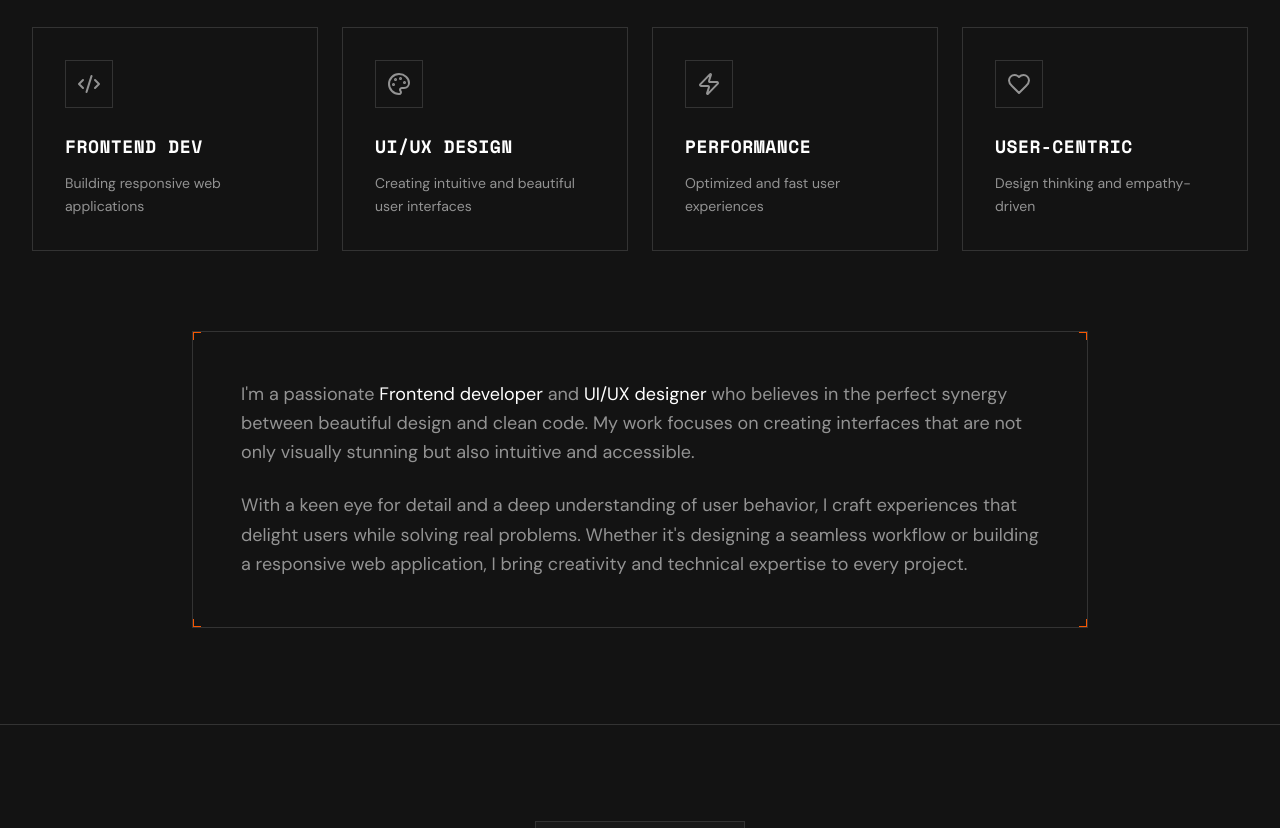
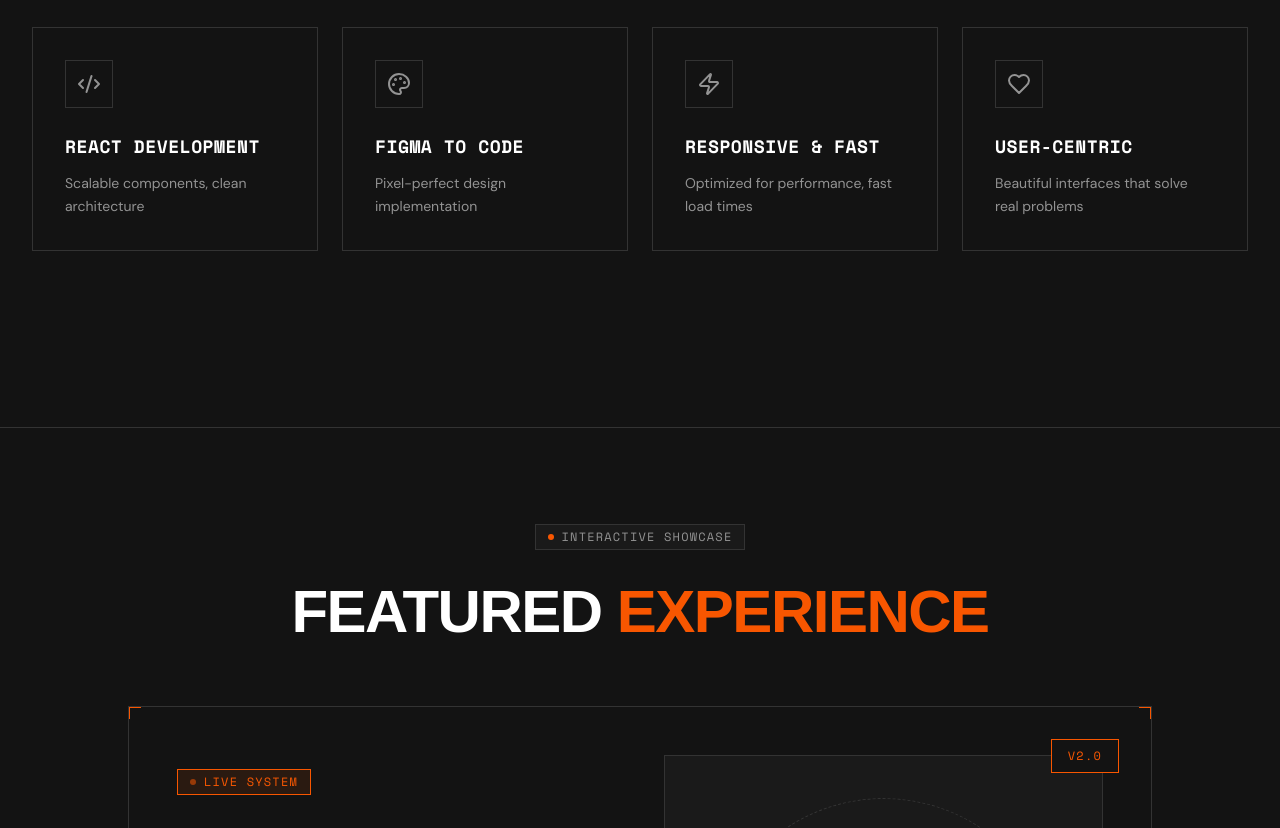
Before and after one commit to neelpatel6262/neel-patel-frontend-developer, a React (Vite) app: page / in a window 1280 px wide. Shown: the part 1120-1948 px from the top of the page. Built offline with nearby package versions, Linux system fonts and the light colour scheme; a web font is replaced by a local one.

Commit message:
feat(update): Blog Section & Hero Section

```diff
--- a/src/components/About.tsx
+++ b/src/components/About.tsx
@@ -12,10 +12,10 @@ export function About({ theme = 'dark' }: AboutProps) {
   const isInView = useInView(ref, { once: true, margin: '-100px' });
 
   const skills = [
-    { icon: Code2, title: 'Frontend Dev', description: 'Building responsive web applications' },
-    { icon: Palette, title: 'UI/UX Design', description: 'Creating intuitive and beautiful user interfaces' },
-    { icon: Zap, title: 'Performance', description: 'Optimized and fast user experiences' },
-    { icon: Heart, title: 'User-Centric', description: 'Design thinking and empathy-driven' },
+    { icon: Code2, title: 'REACT DEVELOPMENT', description: 'Scalable components, clean architecture' },
+    { icon: Palette, title: 'FIGMA TO CODE', description: 'Pixel-perfect design implementation' },
+    { icon: Zap, title: 'RESPONSIVE & FAST', description: 'Optimized for performance, fast load times' },
+    { icon: Heart, title: 'USER-CENTRIC', description: 'Beautiful interfaces that solve real problems' },
   ];
 
   return (
@@ -74,36 +74,6 @@ export function About({ theme = 'dark' }: AboutProps) {
           ))}
         </div>
 
-        {/* Main content card */}
-        <motion.div
-          initial={{ opacity: 0, y: 30 }}
-          animate={isInView ? { opacity: 1, y: 0 } : {}}
-          transition={{ duration: 0.8, delay: 0.5 }}
-          className="relative max-w-4xl mx-auto"
-        >
-          <div className={`p-8 md:p-12 ${theme === 'light' ? 'bg-white border border-gray-300' : 'bg-[#131313] border border-[#333]'} relative`}>
-            {/* Corner accents */}
-            <div className="absolute top-0 left-0 w-2 h-2 border-t border-l border-[var(--primary)]" />
-            <div className="absolute top-0 right-0 w-2 h-2 border-t border-r border-[var(--primary)]" />
-            <div className="absolute bottom-0 left-0 w-2 h-2 border-b border-l border-[var(--primary)]" />
-            <div className="absolute bottom-0 right-0 w-2 h-2 border-b border-r border-[var(--primary)]" />
-
-            <div className={`space-y-6 ${theme === 'light' ? 'text-gray-700' : 'text-[#939393]'}`}>
-              <p className="text-lg leading-relaxed font-light">
-                I'm a passionate <span className={`font-medium ${theme === 'light' ? 'text-black' : 'text-white'}`}>Frontend developer</span> and{' '}
-                <span className={`font-medium ${theme === 'light' ? 'text-black' : 'text-white'}`}>UI/UX designer</span> who believes in the perfect
-                synergy between beautiful design and clean code. My work focuses on creating
-                interfaces that are not only visually stunning but also intuitive and accessible.
-              </p>
-              <p className="text-lg leading-relaxed font-light">
-                With a keen eye for detail and a deep understanding of user behavior, I craft
-                experiences that delight users while solving real problems. Whether it's designing
-                a seamless workflow or building a responsive web application, I bring creativity
-                and technical expertise to every project.
-              </p>
-            </div>
-          </div>
-        </motion.div>
       </div>
     </section>
   );
--- a/src/components/Hero.tsx
+++ b/src/components/Hero.tsx
@@ -60,7 +60,7 @@ export function Hero({ theme = 'dark' }: HeroProps) {
           >
             <div className={`flex items-center gap-3 ${theme === 'light' ? 'text-gray-700' : 'text-[#939393]'}`}>
              <Code2 className="w-5 h-5 text-[var(--primary)]" />
-              <span className="text-lg font-mono">Frontend Developer</span>
+              <span className="text-lg font-mono">ReactJs Developer</span>
             </div>
             <div className={`w-1 h-1 ${theme === 'light' ? 'bg-gray-300' : 'bg-[#333]'}`} />
             <div className={`flex items-center gap-3 ${theme === 'light' ? 'text-gray-700' : 'text-[#939393]'}`}>
@@ -76,7 +76,7 @@ export function Hero({ theme = 'dark' }: HeroProps) {
             transition={{ duration: 0.8, delay: 0.6 }}
             className={`text-xl max-w-2xl mx-auto mb-16 leading-relaxed font-light ${theme === 'light' ? 'text-gray-700' : 'text-[#939393]'}`}
           >
-            Forging digital products with precision and purpose.
+            I turn design into lightning-fast React applications. Pixel-perfect UI, scalable components, clean code—built to perform, designed to delight.
           </motion.p>
 
           {/* CTA Buttons */}
```
